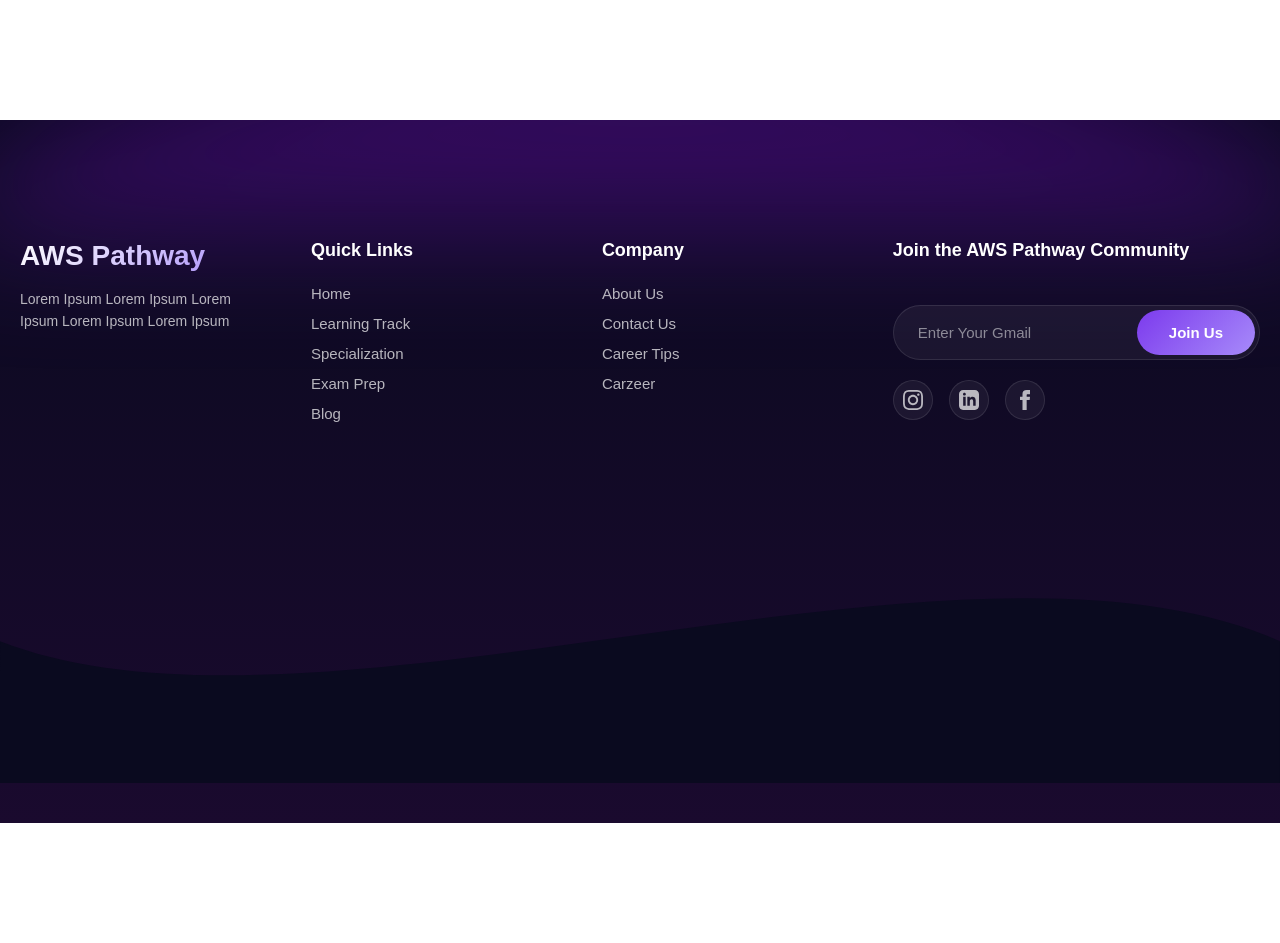
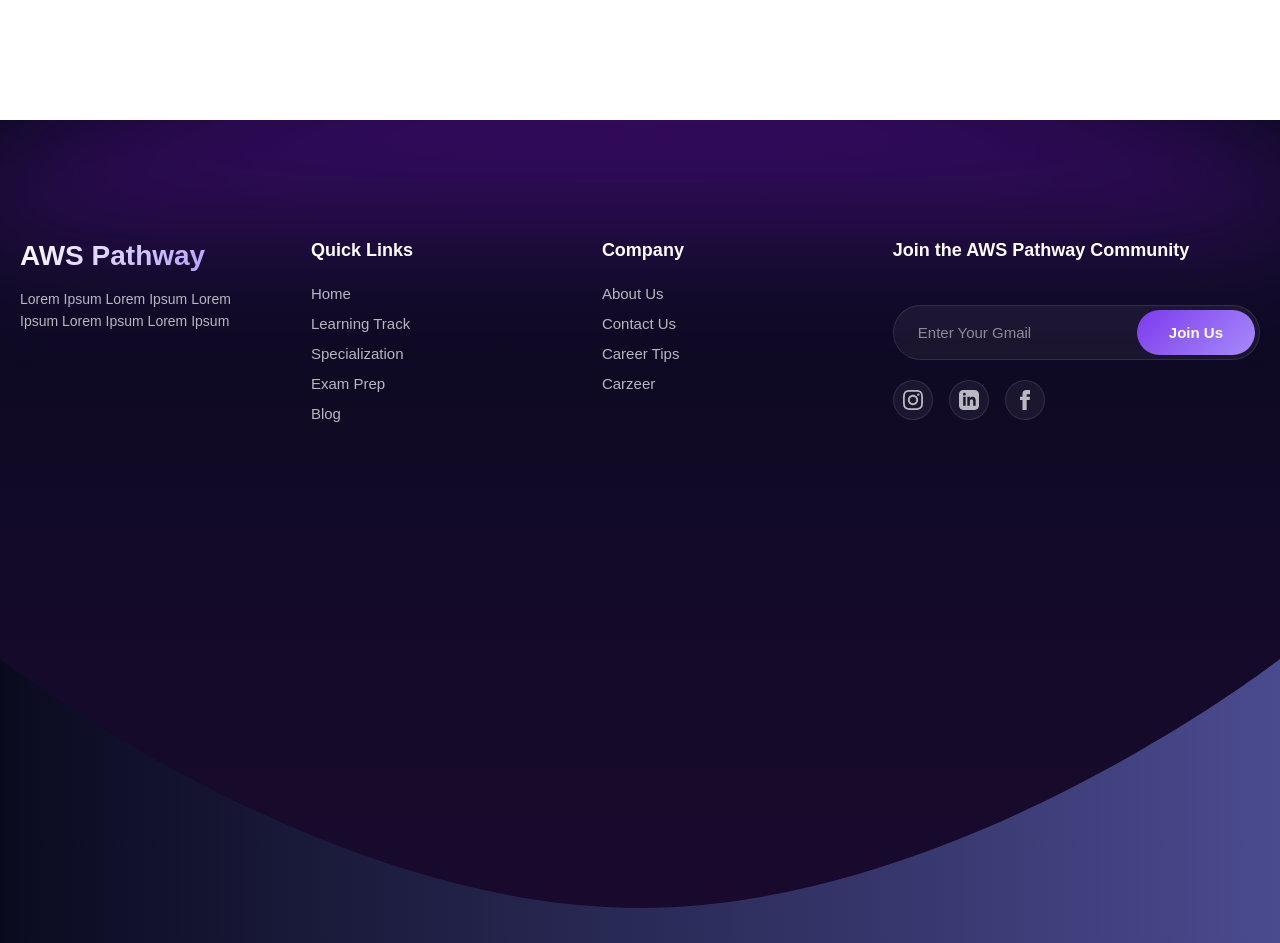
Before and after one commit to Aayush-Skp/aws_pathway_angular_frontend, an Angular app: page /home in a window 1280 px wide. Shown: the part 1080-2023 px from the top of the page. Before the commit the page ends 1903 px from the top, so only its background shows below. Built offline with nearby package versions, Linux system fonts and the light colour scheme; a web font is replaced by a local one.

Commit message:
added the bottom navbar curve to some extent

```diff
--- a/src/app/features/common-components/footer/footer.html
+++ b/src/app/features/common-components/footer/footer.html
@@ -2,15 +2,12 @@
     <div class="footer-wave"></div>
     <div class="footer-content">
         <div class="footer-grid">
-            <!-- Brand Section -->
             <div class="footer-section brand-section">
                 <h2 class="brand-title">AWS Pathway</h2>
                 <p class="brand-description">
                     Lorem Ipsum Lorem Ipsum Lorem Ipsum Lorem Ipsum Lorem Ipsum
                 </p>
             </div>
-
-            <!-- Quick Links -->
             <div class="footer-section">
                 <h3 class="section-title">Quick Links</h3>
                 <ul class="footer-links">
@@ -21,8 +18,6 @@
                     <li><a href="#" class="footer-link">Blog</a></li>
                 </ul>
             </div>
-
-            <!-- Company -->
             <div class="footer-section">
                 <h3 class="section-title">Company</h3>
                 <ul class="footer-links">
@@ -33,7 +28,6 @@
                 </ul>
             </div>
 
-            <!-- Newsletter -->
             <div class="footer-section newsletter-section">
                 <h3 class="section-title">Join the AWS Pathway Community</h3>
                 <form class="newsletter-form" (submit)="onSubmit($event)">
@@ -64,9 +58,31 @@
             </div>
         </div>
     </div>
+    <!-- <section class="hero">
+        <svg viewBox="0 0 1440 320" preserveAspectRatio="none" class="bottom-curve">
+            <path fill="#0a0a1f" d="M0,0
+         C0,0 360,280 720,280
+         C1080,280 1440,0 1440,0
+         L1440,320
+         L0,320
+         Z">
+            </path>
+        </svg>
+    </section> -->
     <section class="hero">
-        <svg viewBox="0 0 1440 320" class="bottom-curve">
-            <path fill="#0a0a1f" d="M0,160 C360,300 1080,0 1440,160 L1440,320 L0,320 Z">
+        <svg viewBox="0 0 1440 320" preserveAspectRatio="none" class="bottom-curve">
+            <defs>
+                <linearGradient id="gradient" x1="0%" y1="0%" x2="100%" y2="0%">
+                    <stop offset="0%" style="stop-color:#0a0a1f; stop-opacity:1" />
+                    <stop offset="100%" style="stop-color:#4a4a8f; stop-opacity:1" />
+                </linearGradient>
+            </defs>
+            <path fill="url(#gradient)" d="M0,0
+                 C0,0 360,280 720,280
+                 C1080,280 1440,0 1440,0
+                 L1440,320
+                 L0,320
+                 Z">
             </path>
         </svg>
     </section>
--- a/src/app/features/common-components/footer/footer.scss
+++ b/src/app/features/common-components/footer/footer.scss
@@ -3,7 +3,7 @@
   background: linear-gradient(180deg, #0a0a1f 0%, #1a0a2e 100%);
   color: #ffffff;
   padding-top: 120px;
-  padding-bottom: 40px;
+  // padding-bottom: 40px;
   overflow: hidden;
   font-family: 'ClashDisplay', sans-serif;
 }
@@ -278,8 +278,9 @@
 }
 
 .hero {
-  height: 20rem;
+  height: 30rem;
   position: relative;
+  overflow: hidden;
 }
 
 .bottom-curve {
```
